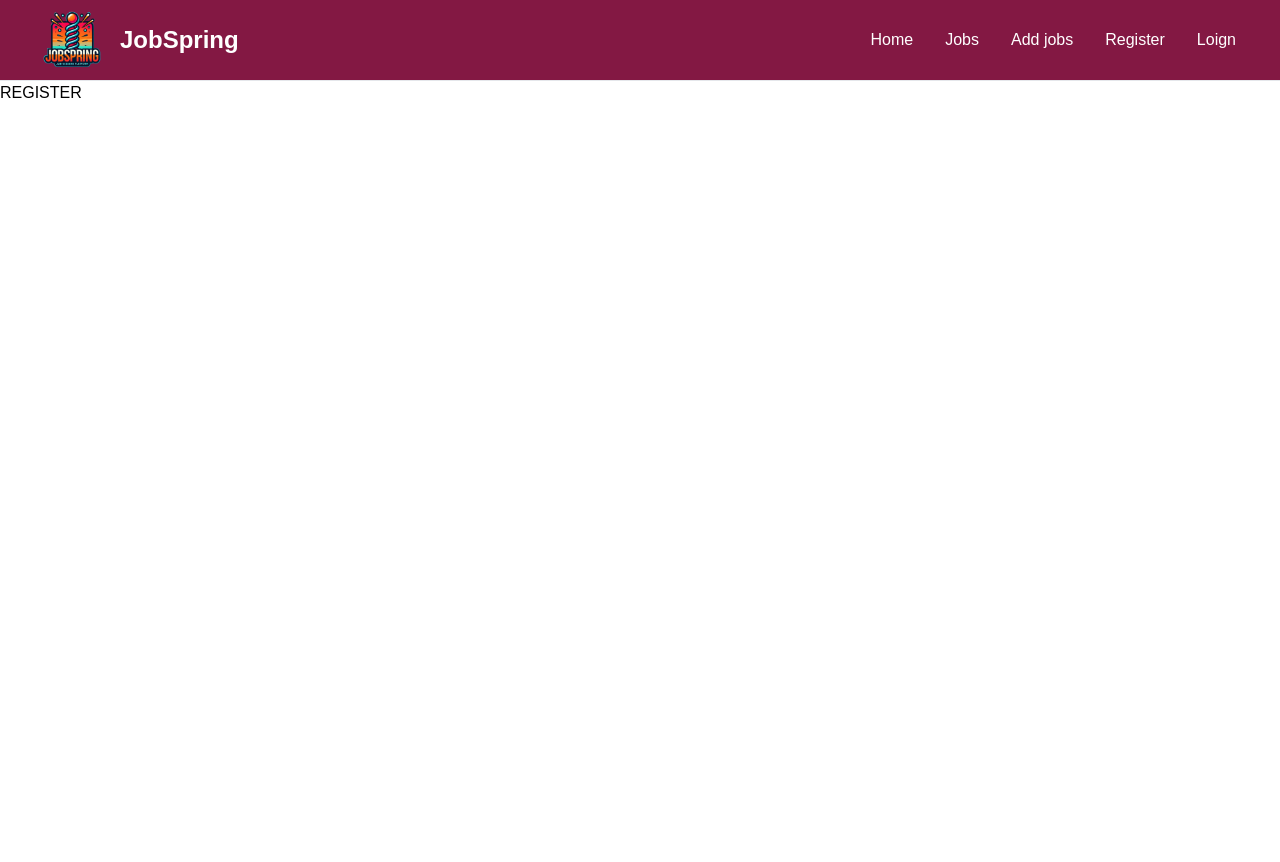
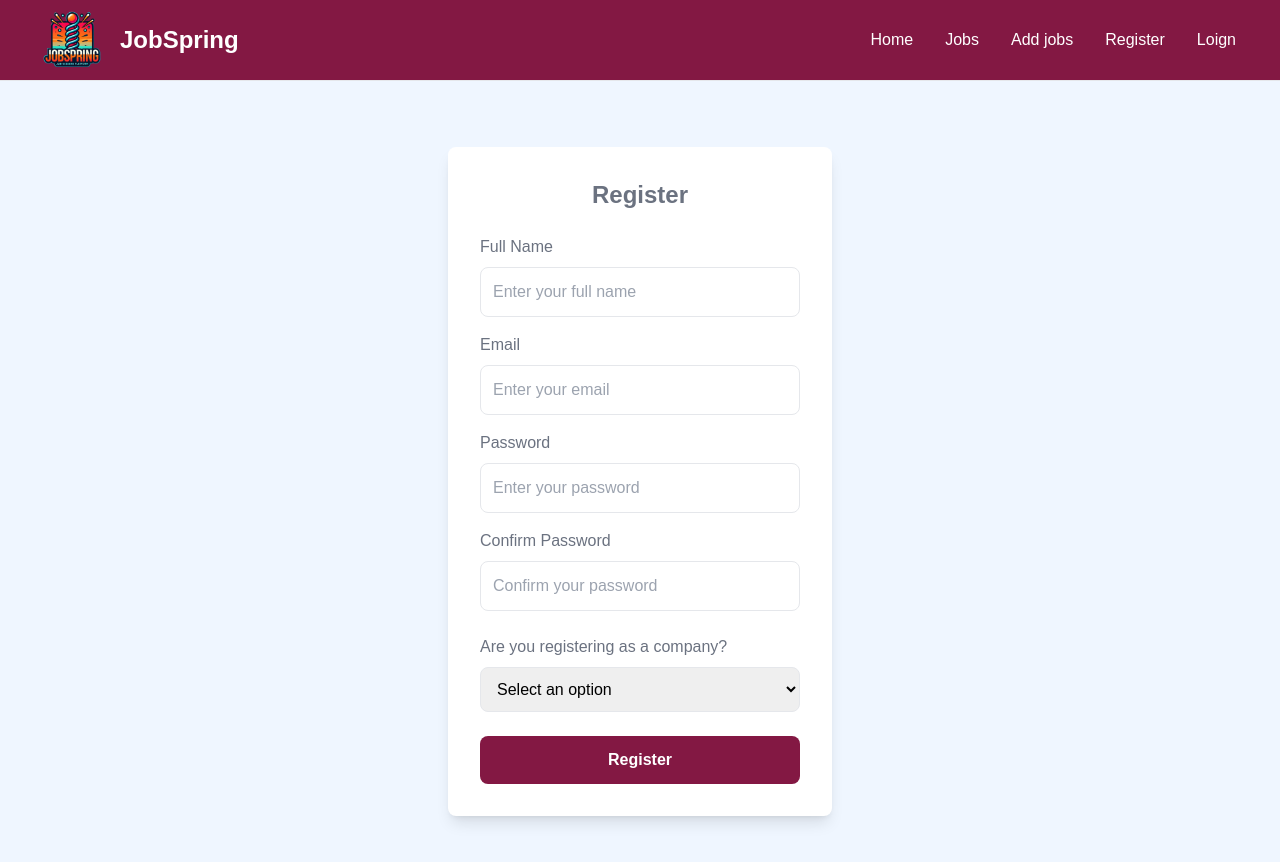
Before and after one commit to rolandjuhasz/JobSpring, a Vue app: page /register in a window 1280 px wide. Shown: the top 862 px of the page. Before the commit the page ends 800 px from the top, so only its background shows below. Built offline with nearby package versions, Linux system fonts and the light colour scheme.

Commit message:
register form

```diff
--- a/src/components/Navbar.vue
+++ b/src/components/Navbar.vue
@@ -26,23 +26,23 @@
               <div class="flex space-x-2">
                 <RouterLink
                   to="/"
-                  :class="[isActiveLink('/')  ? 'text-orange-500' : 'hover:text-gray-800 hover:text-white', 'text-white', 'px-3', 'py-2', 'rounded-md']"
+                  :class="[isActiveLink('/')  ? 'text-orange-400' : 'hover:text-gray-900 hover:text-white', 'text-white', 'px-3', 'py-2', 'rounded-md']"
                   >Home</RouterLink>
                   <RouterLink
                   to="/jobs"
-                  :class="[isActiveLink('/jobs')  ? 'text-orange-500' : 'hover:text-gray-800 hover:text-white', 'text-white', 'px-3', 'py-2', 'rounded-md']"
+                  :class="[isActiveLink('/jobs')  ? 'text-orange-400' : 'hover:text-gray-900 hover:text-white', 'text-white', 'px-3', 'py-2', 'rounded-md']"
                   >Jobs</RouterLink>
                   <RouterLink
                   to="/jobs/add"
-                  :class="[isActiveLink('/jobs/add')  ? 'text-orange-500' : 'hover:text-gray-800 hover:text-white', 'text-white', 'px-3', 'py-2', 'rounded-md']"
+                  :class="[isActiveLink('/jobs/add')  ? 'text-orange-400' : 'hover:text-gray-900 hover:text-white', 'text-white', 'px-3', 'py-2', 'rounded-md']"
                   >Add jobs</RouterLink>
                   <RouterLink
                   to="/register"
-                  :class="[isActiveLink('/register')  ? 'text-orange-500' : 'hover:text-gray-800 hover:text-white', 'text-white', 'px-3', 'py-2', 'rounded-md']"
+                  :class="[isActiveLink('/register')  ? 'text-orange-400' : 'hover:text-gray-900 hover:text-white', 'text-white', 'px-3', 'py-2', 'rounded-md']"
                   >Register</RouterLink>
                   <RouterLink
                   to="/login"
-                  :class="[isActiveLink('/login')  ? 'text-orange-500' : 'hover:text-gray-800 hover:text-white', 'text-white', 'px-3', 'py-2', 'rounded-md']"
+                  :class="[isActiveLink('/login')  ? 'text-orange-400' : 'hover:text-gray-900 hover:text-white', 'text-white', 'px-3', 'py-2', 'rounded-md']"
                   >Loign</RouterLink>
               </div>
             </div>
--- a/src/views/LoginView.vue
+++ b/src/views/LoginView.vue
@@ -1,9 +1,38 @@
-<script>
 
-</script>
+
 
 <template>
-    <div>
-        LOGIN
+    <div class="min-h-screen flex items-center justify-center bg-green-50">
+      <div class="bg-white rounded-lg shadow-lg p-8 max-w-sm w-full">
+        <h1 class="text-2xl font-bold text-gray-500 text-center mb-6">Login</h1>
+        <form>
+          <div class="mb-4">
+            <label for="email" class="block text-gray-500 font-medium mb-2">Email</label>
+            <input
+              type="email"
+              id="email"
+              class="w-full p-3 border rounded-lg focus:outline-none focus:ring-2 focus:ring-pink-600"
+              placeholder="Enter your email"
+              required
+            />
+          </div>
+          <div class="mb-6">
+            <label for="password" class="block text-gray-500 font-medium mb-2">Password</label>
+            <input
+              type="password"
+              id="password"
+              class="w-full p-3 border rounded-lg focus:outline-none focus:ring-2 focus:ring-pink-600"
+              placeholder="Enter your password"
+              required
+            />
+          </div>
+          <button
+            type="submit"
+            class="w-full bg-pink-900 text-white py-3 rounded-lg font-semibold hover:bg-pink-700 transition"
+          >
+            Login
+          </button>
+        </form>
+      </div>
     </div>
-</template>
+  </template>
--- a/src/views/RegisterView.vue
+++ b/src/views/RegisterView.vue
@@ -1,9 +1,72 @@
-<script>
+<template>
+    <div class="min-h-screen flex items-center justify-center bg-blue-50">
+      <div class="bg-white rounded-lg shadow-lg p-8 max-w-sm w-full">
+        <h1 class="text-2xl font-bold text-gray-500 text-center mb-6">Register</h1>
+        <form>
+          <div class="mb-4">
+            <label for="name" class="block text-gray-500 font-medium mb-2">Full Name</label>
+            <input
+              type="text"
+              id="name"
+              class="w-full p-3 border rounded-lg focus:outline-none focus:ring-2 focus:ring-blue-600"
+              placeholder="Enter your full name"
+              required
+            />
+          </div>
 
-</script>
+          <div class="mb-4">
+            <label for="email" class="block text-gray-500 font-medium mb-2">Email</label>
+            <input
+              type="email"
+              id="email"
+              class="w-full p-3 border rounded-lg focus:outline-none focus:ring-2 focus:ring-blue-600"
+              placeholder="Enter your email"
+              required
+            />
+          </div>
 
-<template>
-    <div>
-        REGISTER
+          <div class="mb-4">
+            <label for="password" class="block text-gray-500 font-medium mb-2">Password</label>
+            <input
+              type="password"
+              id="password"
+              class="w-full p-3 border rounded-lg focus:outline-none focus:ring-2 focus:ring-blue-600"
+              placeholder="Enter your password"
+              required
+            />
+          </div>
+
+          <div class="mb-6">
+            <label for="confirm-password" class="block text-gray-500 font-medium mb-2">Confirm Password</label>
+            <input
+              type="password"
+              id="confirm-password"
+              class="w-full p-3 border rounded-lg focus:outline-none focus:ring-2 focus:ring-blue-600"
+              placeholder="Confirm your password"
+              required
+            />
+          </div>
+
+          <div class="mb-6">
+            <label for="is-company" class="block text-gray-500 font-medium mb-2">Are you registering as a company?</label>
+            <select
+              id="is-company"
+              class="w-full p-3 border rounded-lg focus:outline-none focus:ring-2 focus:ring-blue-600"
+              required
+            >
+              <option value="">Select an option</option>
+              <option value="yes">Yes</option>
+              <option value="no">No</option>
+            </select>
+          </div>
+
+          <button
+            type="submit"
+            class="w-full bg-pink-900 text-white py-3 rounded-lg font-semibold hover:bg-pink-700 transition"
+          >
+            Register
+          </button>
+        </form>
+      </div>
     </div>
-</template>
+  </template>
```
